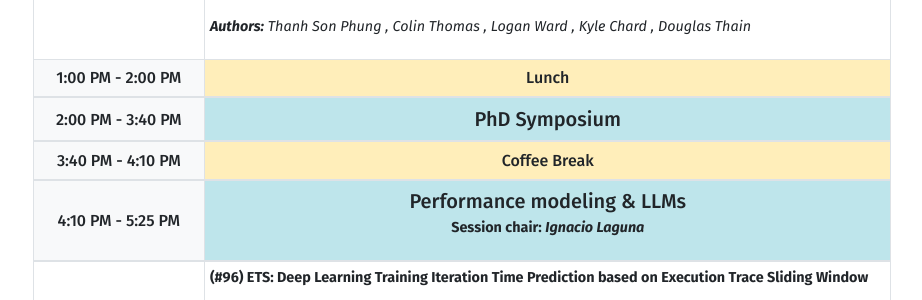
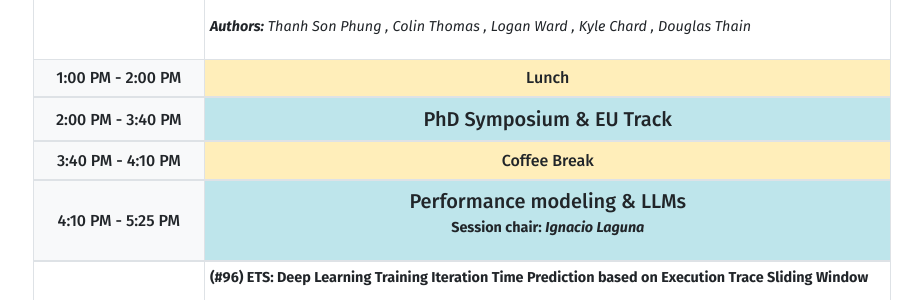
Before and after one commit to jacopo-massa/hpdc24-site, a Jekyll site: the page built from program.html, in a window 1280 px wide and 900 px high, scrolled down 3488 px. Shown: the part 153-453 px from the top of the window, without its empty margins (178-1100 px from the left). Built offline with Jekyll 4.4.1, drawn with Linux system fonts in a browser that asks for light colours.

Commit message:
add eu track to program

```diff
--- a/_data/program.yml
+++ b/_data/program.yml
@@ -250,7 +250,7 @@ schedule:
 
       - startTime: "2:00 PM"
         endTime: "3:40 PM"
-        title: "PhD Symposium"
+        title: "PhD Symposium & EU Track"
 
       - startTime: "3:40 PM"
         endTime: "4:10 PM"
```
